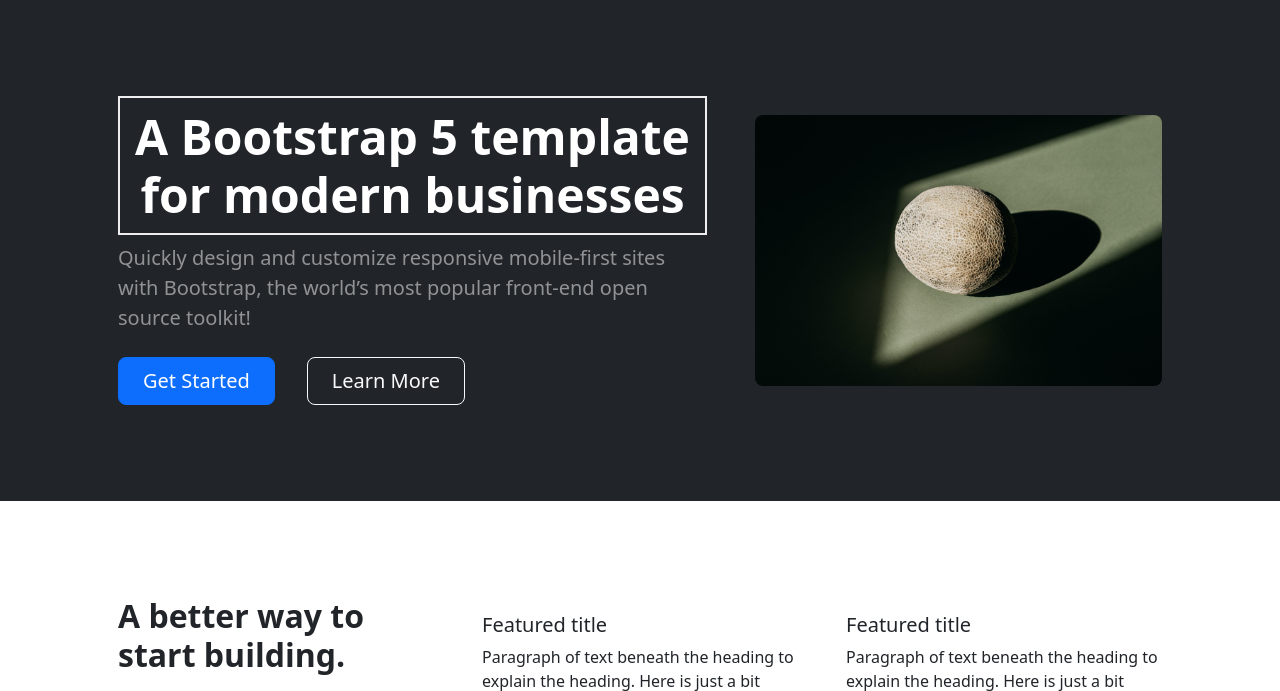
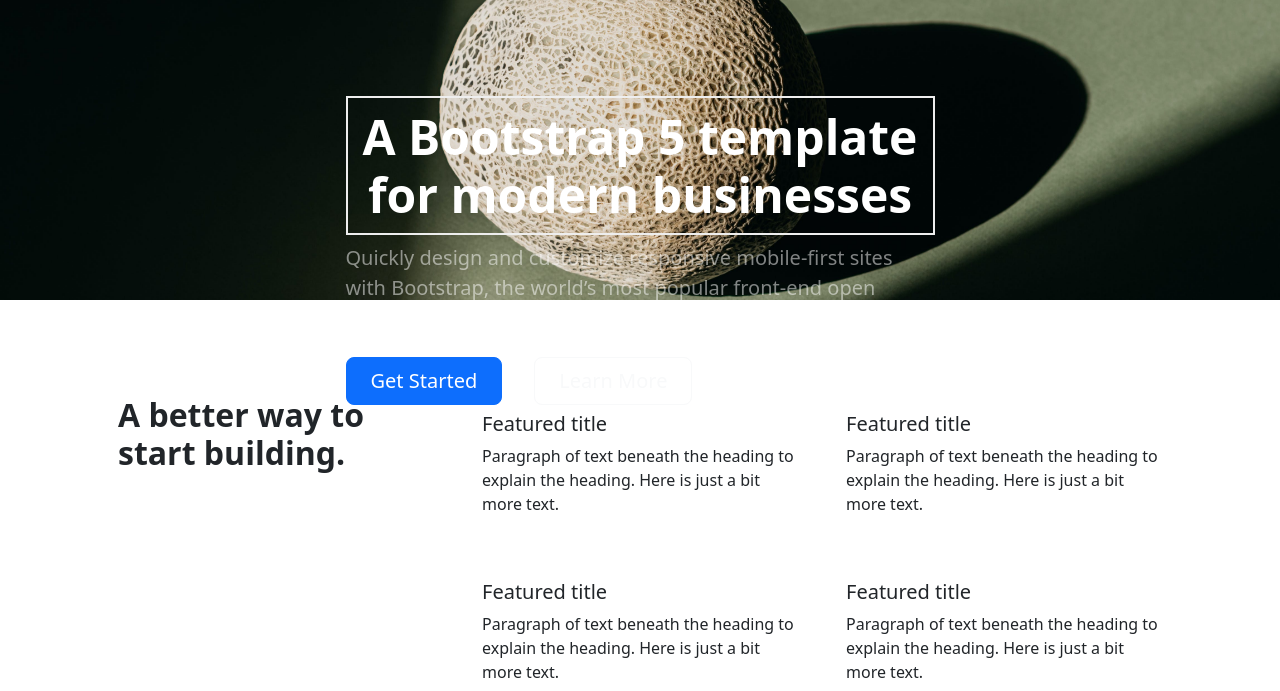
Before and after one commit to gcc4p/melo-n, a Flask app: page / in a window 1280 px wide. Shown: the part 56-747 px from the top of the page. Run offline with Flask 3, Linux system fonts and the light colour scheme; grey boxes labelled with a size stand in for pictures from a placeholder-image service; some libraries are stand-ins or nearby versions.

Commit message:
modify requirements

```diff
--- a/melon.py
+++ b/melon.py
@@ -13,3 +13,5 @@
 
 if __name__ == "__main__":
     app.run(debug=True)
+#we will have a form that takes input and check if this input is a song name in our sample if it is
+#we show the hidden div and show the mp3 player of this original song and the one generated with AI
--- a/static/styles.css
+++ b/static/styles.css
@@ -6,7 +6,7 @@
     padding: 10px;
 }
 .banner {
-    background-image: url('path_to_your_image.jpg');
+    background-image: url('./assets/banner.jpg');
     background-size: cover;
     background-position: center;
     height: 300px; /* Adjust the height as needed */
--- a/templates/index1.html
+++ b/templates/index1.html
@@ -29,7 +29,7 @@
                 </div>
             </nav>
             <!-- Header-->
-            <header class="bg-dark py-5">
+            <header class="bg-dark py-5 banner">
                 <div class="container px-5">
                     <div class="row gx-5 align-items-center justify-content-center">
                         <div class="col-lg-8 col-xl-7 col-xxl-6">
@@ -42,7 +42,9 @@
                                 </div>
                             </div>
                         </div>
-                        <div class="col-xl-5 col-xxl-6 d-none d-xl-block text-center"><img class="img-fluid rounded-3 my-5" src="{{ url_for('static', filename='assets/banner.jpg') }}" alt="..." /></div>
+                        <!-- <div class="col-xl-5 col-xxl-6 d-none d-xl-block text-center">
+                            <img class="img-fluid rounded-3 my-5" src="{{ url_for('static', filename='assets/banner.jpg') }}" alt="..." />
+                        </div> -->
                     </div>
                 </div>
             </header>
```
Also changed, not shown: README.md.
